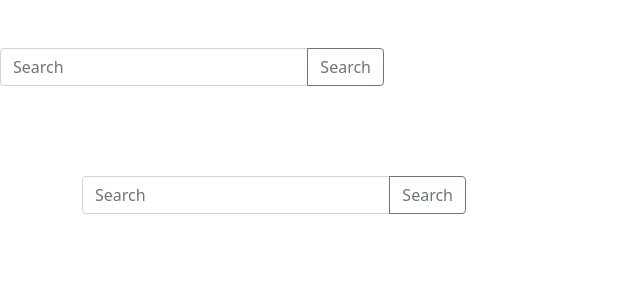
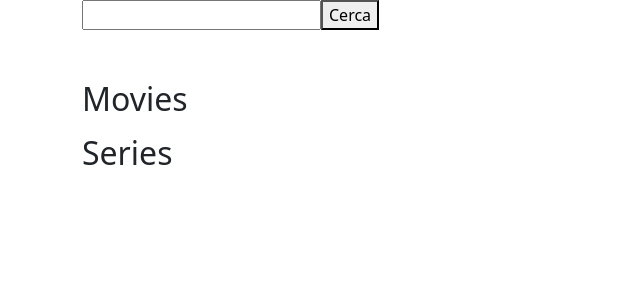
Before and after one commit to Dumy1994/vue-boolflix, a Vue app: page / in a window 1280 px wide. Shown: the top 300 px of the page, without its empty margins (0-640 px from the left). Built offline with nearby package versions, Linux system fonts and the light colour scheme.

Commit message:
funziona tutto in main

```diff
--- a/src/App.vue
+++ b/src/App.vue
@@ -1,7 +1,7 @@
 <template>
   <div id="app">
     <header>
-       <app-header/>
+
     </header>
 
     <app-main/>
@@ -9,7 +9,7 @@
 </template>
 
 <script>
-import AppHeader from './components/AppHeader.vue'
+
 import AppMain from './components/AppMain.vue'
 
 
@@ -17,7 +17,7 @@ export default {
   name: 'App',
   components: {
     AppMain,
-    AppHeader
+
 
   }
 }
--- a/src/components/AppHeader.vue
+++ b/src/components/AppHeader.vue
@@ -1,24 +1,30 @@
 <template>
-  <div>
-    <header-search/>
-  </div>
+     <div>
+      <input type="text" v-model="search" @keyup.enter="$emit('performSearch',search)">
+      <button @click="cerca">Cerca</button>
+    </div>
 </template>
 
 <script>
-import HeaderSearch from './HeaderSearch.vue'
+// import state from '../store.js'
 export default {
-  components: { HeaderSearch },
+  components: { },
     name:'AppHeader',
     data(){
         return{
-
+          search:''
         }
     },
     methods:{
-
+      cerca(){
+            this.$emit('performSearch',this.search)
+            this.search = ''
+        }
     },
     computed:{
-
+      // mysearch(){
+      //   return state.search
+      // }
     },
     mounted(){
 
--- a/src/components/AppMain.vue
+++ b/src/components/AppMain.vue
@@ -1,47 +1,59 @@
 <template>
   <main class="container">
-    <div class="input-group mt-5 mb-3 barInput">
-        <input @keyup.enter="searchButton" type="text" class="form-control" placeholder="Search" aria-label="Recipient's username" aria-describedby="button-addon2" v-model="inputText">
-        <button @click="searchButton" class="btn btn-outline-secondary" type="button" id="button-addon2">Search</button>
+   <app-header @performSearch="search" />
 
-    </div>
-
-    <comp-main-template v-for="(film, index) in search" :key="index" :vote_average="film.vote_average" :original_language="film.original_language" :title="film.title" :original_title="film.original_title"/>
+    <comp-main-template :items="movies" title="Movies" />
+    <comp-main-template :items="series" title="Series" />
   </main>
 </template>
 
 <script>
 import axios from 'axios';
 import CompMainTemplate from './CompMainTemplate.vue';
+import AppHeader from './AppHeader.vue';
 
 export default {
-  components: { CompMainTemplate },
+  components: { CompMainTemplate, AppHeader },
     name:'AppMain',
     data(){
         return{
             inputText: '',
             apiPath:'https://api.themoviedb.org/3/search/',
-            api_key:'=e99307154c6dfb0b4750f6603256716d',
-            search:[],
-            index: [],
-            // compApi: {
-            // params:{
-            //     api_key: this.apiKey,
-            //     query: this.inputText,
-            //     language: 'it-IT'
-            //     }
-            // }
+            apiKey:'e99307154c6dfb0b4750f6603256716d',
+            movies:[],
+            series: [],
         }
     },
     methods:{
-        searchButton(){
-            axios.get('https://api.themoviedb.org/3/search/movie?api_key=e99307154c6dfb0b4750f6603256716d&language=it-IT&query=' + this.inputText).then((res)=>{
-            console.log(res.data.results)
-            this.search = res.data.results
-            })
-        },
-
+    getMovies(queryParams){
+      axios.get(this.apiPath + 'movie', queryParams).then((res)=>{
+        this.movies = res.data.results;
+        // this.loading = false;
+      }).catch((error)=>{
+        console.log(error);
+      })
     },
+    getSeries(queryParams){
+      axios.get(this.apiPath + 'tv', queryParams).then((res)=>{
+        this.series = res.data.results;
+        // this.loadingSeries = false;
+      }).catch((error)=>{
+        console.log(error);
+      })
+    },
+    search(text){
+       const queryParams = {
+        params:{
+          api_key: this.apiKey,
+          query: text,
+        }
+      }
+    //   this.loading = true;
+    //   this.loadingSeries = true;
+      this.getMovies(queryParams);
+      this.getSeries(queryParams);
+    }
+  },
     computed:{
 
     },
--- a/src/components/CompMainTemplate.vue
+++ b/src/components/CompMainTemplate.vue
@@ -1,21 +1,43 @@
 <template>
-    <div class=" row ">
-        <div class="card ">
-            <h3>  Titolo: {{title}}</h3>
-            <h3> Titolo Originale: {{original_title}}</h3>
-            <h3>  Lingua: {{original_language}}</h3>
-            <h3>  Voto: {{vote_average}}</h3>
-        </div>
-    </div>
+    <section>
+        <h2>{{title}}</h2>
+       <ul>
+        <li v-for="(item) in items" :key="item.id">
+          id: {{item.id}}<br />
+          titolo originale: {{item.original_title ? item.original_title : item.original_name}}<br />
+          titolo: {{item.title ? item.title : item.name}}<br />
+          lingua: {{item.original_language}}<br />
+
+          voto: {{item.vote_average}}<br />
+        </li>
+      </ul>
+
+    </section>
 </template>
 
 <script>
+//import {state, actions} from '../store.js'
 export default {
-    name:'CompMainTemplate',
-    props: ['original_language','vote_average','original_title','title'],
+    name: 'GridList',
+    props:['items','title'],
+    data(){
+        return {
+
+        }
+    },
+    computed: {
+        // mysearch(){
+        //     return state.search
+        // }
+    },
+    methods:{
+        // leggi(){
+        //     actions.setSearch('aaaaa')
+        // }
+    }
 }
 </script>
 
-<style>
+<style lang="scss">
 
 </style>
--- a/src/components/HeaderSearch.vue
+++ /dev/null
@@ -1,29 +0,0 @@
-<template>
-  <div>
-      <div class="input-group mt-5 mb-3 barInput">
-            <input @keyup.enter="searchButton" type="text" class="form-control" placeholder="Search" aria-label="Recipient's username" aria-describedby="button-addon2" v-model="inputText">
-            <button @click="searchButton" class="btn btn-outline-secondary" type="button" id="button-addon2">Search</button>
-
-       </div>
-  </div>
-</template>
-
-<script>
-export default {
-    name:'HeaderSearch',
-    props: ['template'],
-    data(){
-        return{
-            inputText: '',
-        }
-    },
-    methods:{
-
-    }
-
-}
-</script>
-
-<style>
-
-</style>
--- /dev/null
+++ b/src/store.js
@@ -0,0 +1,8 @@
+import Vue from 'vue';
+
+const state = Vue.observable({
+    search: '',
+    movies: [],
+    series:[]
+})
+export default state;
--- a/vue.config.js
+++ b/vue.config.js
@@ -1,4 +1,5 @@
 const { defineConfig } = require('@vue/cli-service')
 module.exports = defineConfig({
-  transpileDependencies: true
+  transpileDependencies: true,
+  publicPath: process.env.NODE_ENV === 'production' ? '/' : './'
 })
```
